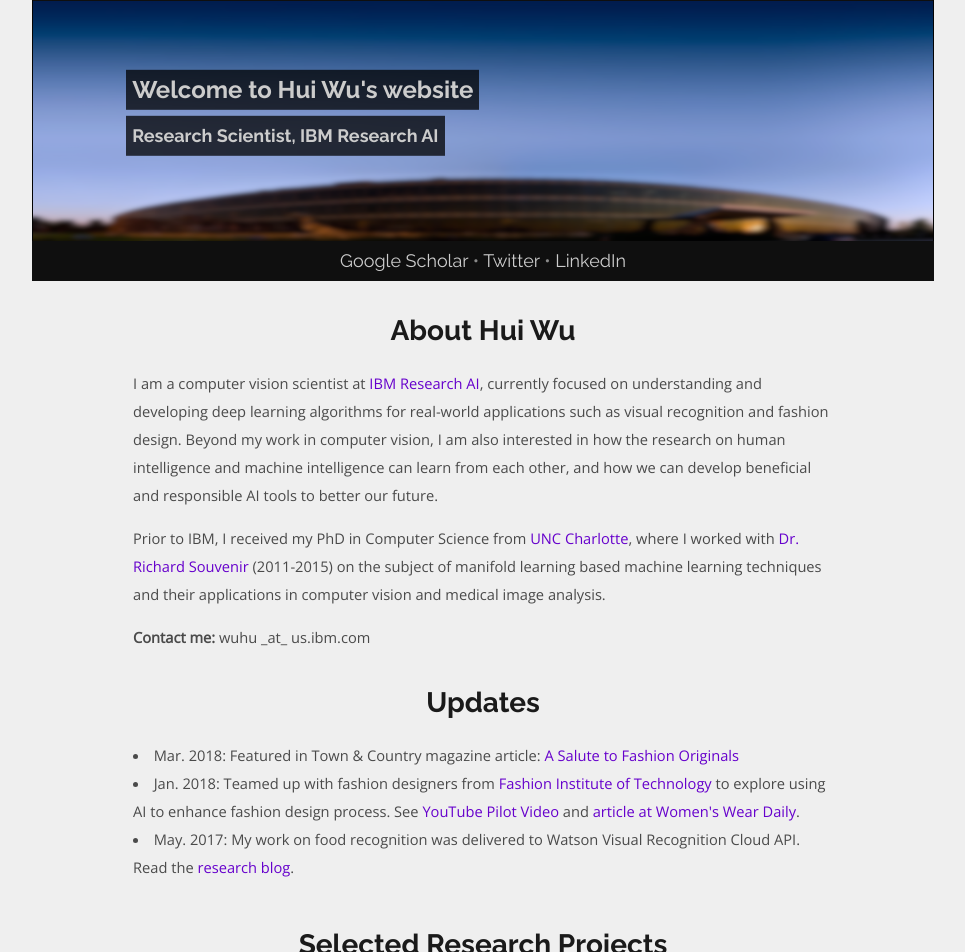
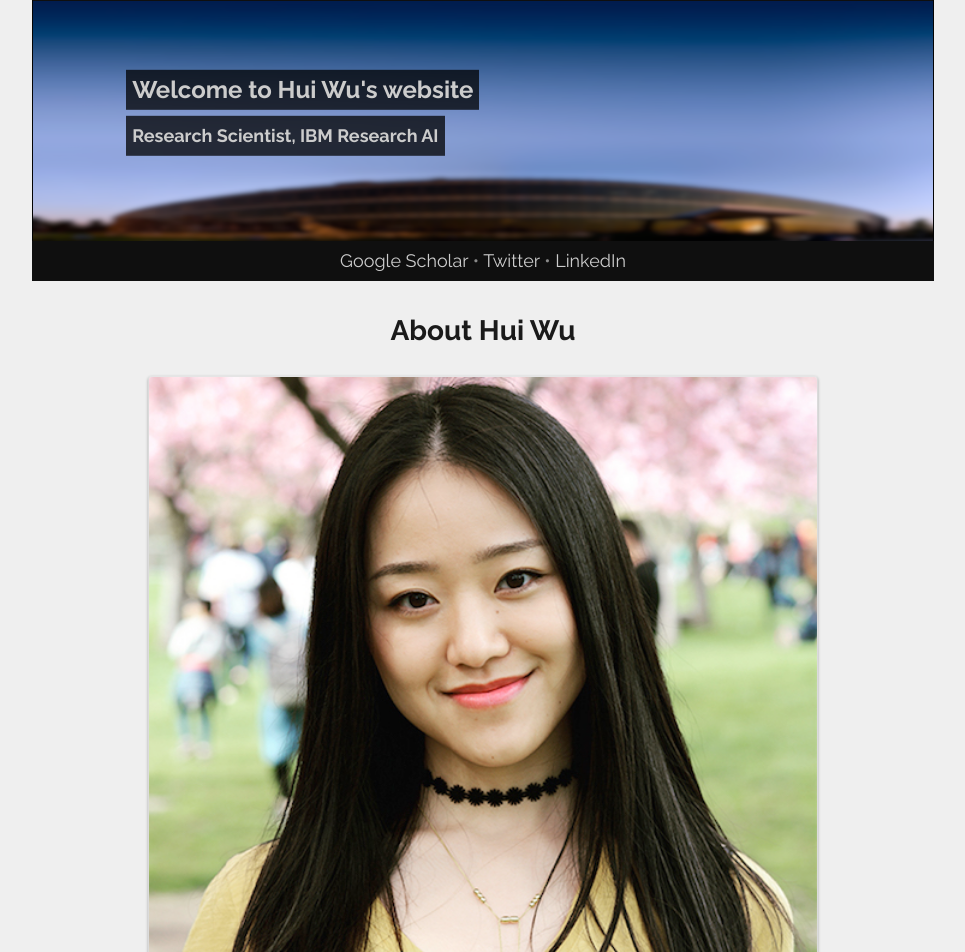
Before and after one commit to spacew/spacew.github.io, a Jekyll site: the page built from index.html, in a window 1280 px wide. Shown: the top 952 px of the page, without its empty margins (157-1122 px from the left). Built offline with Jekyll 4.4.1, drawn with Linux system fonts in a browser that asks for light colours; the list of posts is cut into pages by our own code.

Commit message:
Update index.html

```diff
--- a/index.html
+++ b/index.html
@@ -7,6 +7,7 @@
 {% if page.url == tmp or page.url == "/" %}
     <article>
         <h1 class="top-text">About Hui Wu</h1>
+        <p><img src="media/huiwu.jpg" alt="Profile Photo" style="height:600px;"></p>
         <p>I am a computer vision scientist at <a href=https://www.research.ibm.com/ai/>IBM Research AI</a>,
             currently focused on understanding
             and developing deep learning algorithms for real-world applications such as
```
